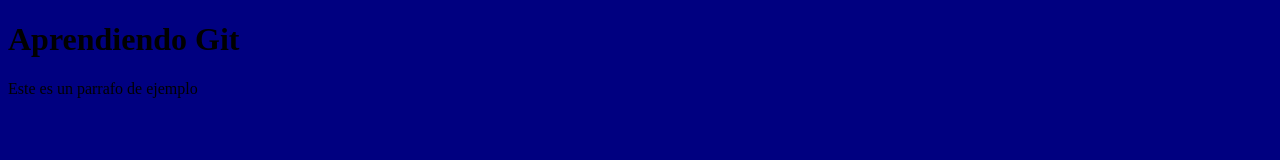
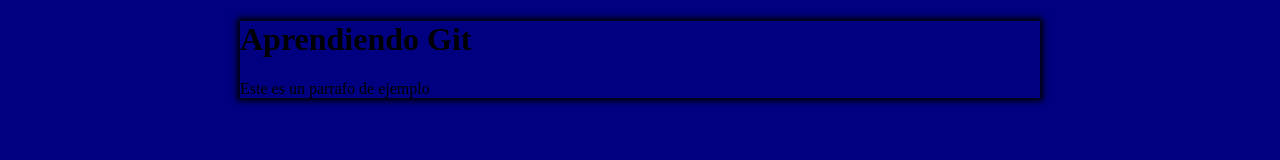
Before and after one commit to jhernandezr/sitioprueba, a plain HTML site: page index.html in a window 1280 px wide. Drawn offline with Linux system fonts and the light colour scheme.

Commit message:
se agrego el max width y sombra a body

```diff
--- a/style.css
+++ b/style.css
@@ -2,4 +2,8 @@ body{
 
 	background-color: navy;
 
+	max-width: 800px;
+	margin: 0px auto;
+	box-shadow: 0px 0px 6px 3px black;
+
 }
```
